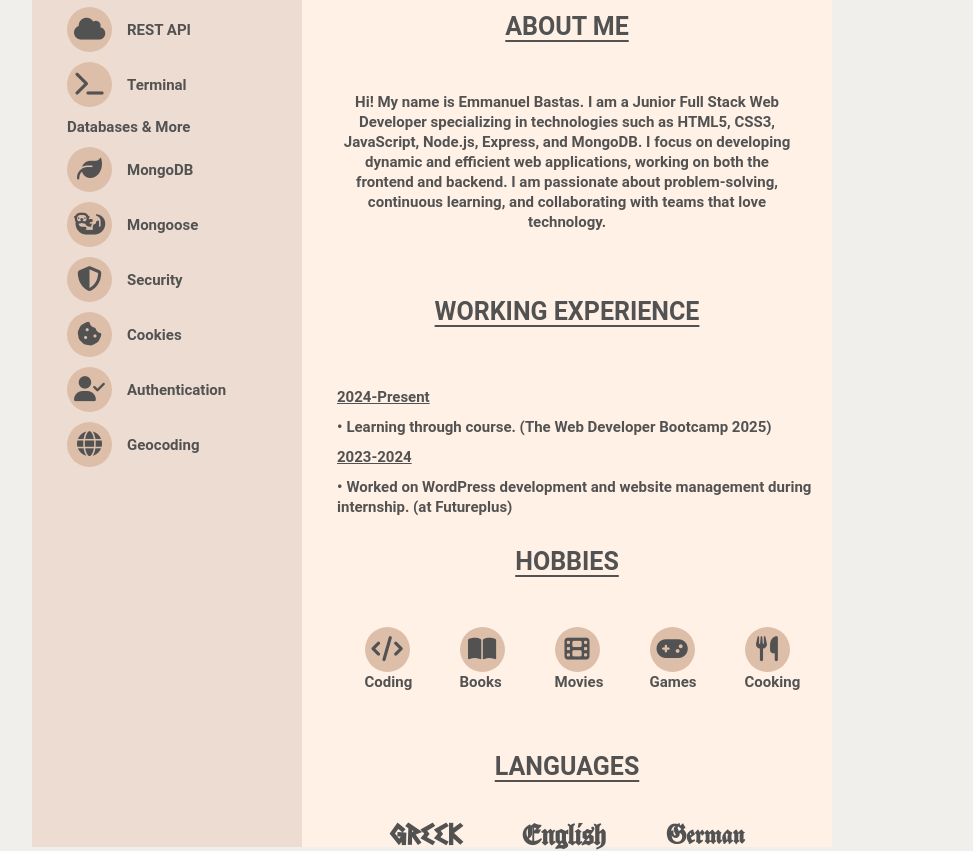
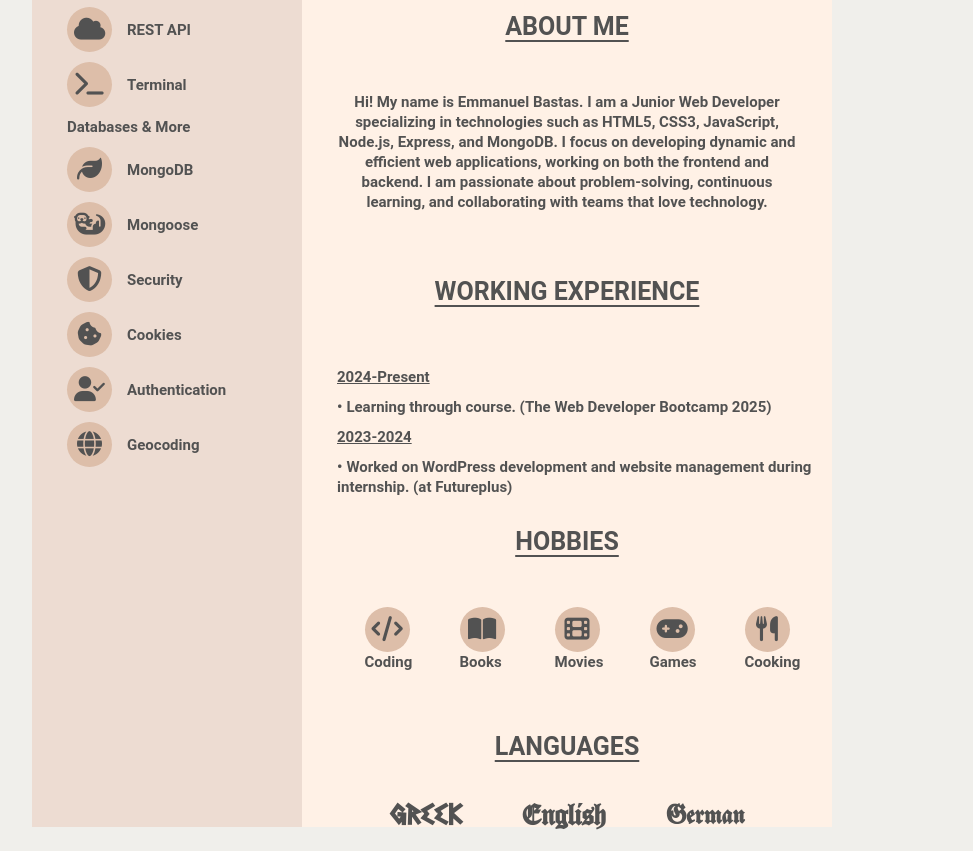
Before and after one commit to EmmanuelBastas/MyCV, a plain HTML site: page index.html in a window 1280 px wide. Shown: the part 1043-1894 px from the top of the page, without its empty margins (208-1181 px from the left). Drawn offline with Linux system fonts and the light colour scheme.

Commit message:
Update index.html

```diff
--- a/index.html
+++ b/index.html
@@ -100,7 +100,7 @@
             </div>
             <div class="aboutMe">
                 <h2>About Me</h2>
-                <p>Hi! My name is Emmanuel Bastas. I am a Junior Full Stack Web Developer specializing in technologies
+                <p>Hi! My name is Emmanuel Bastas. I am a Junior Web Developer specializing in technologies
                     such as HTML5, CSS3,
                     JavaScript, Node.js, Express, and MongoDB. I focus on developing dynamic and efficient web
                     applications, working on both the frontend and backend. I am passionate about problem-solving,
```
